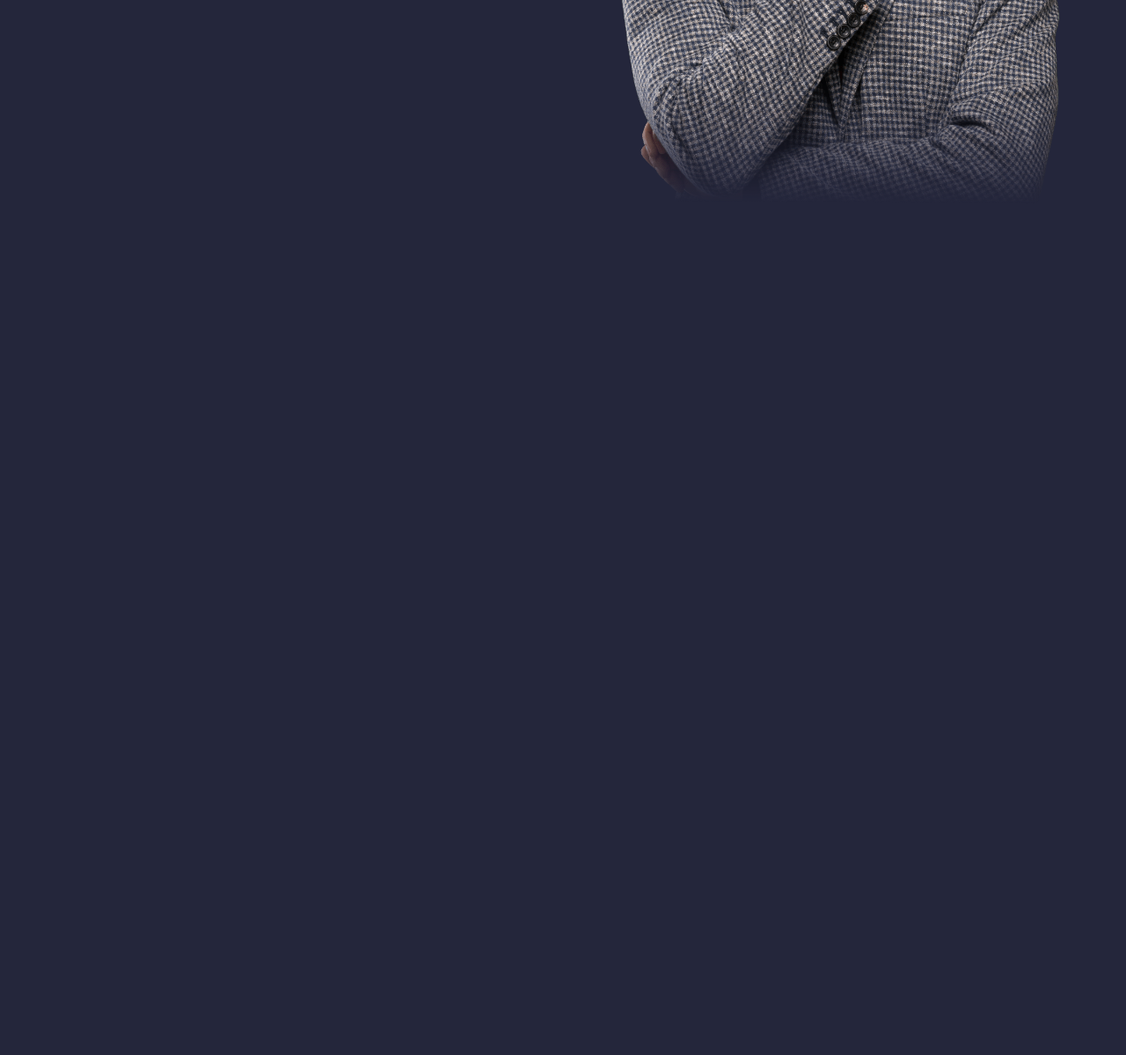
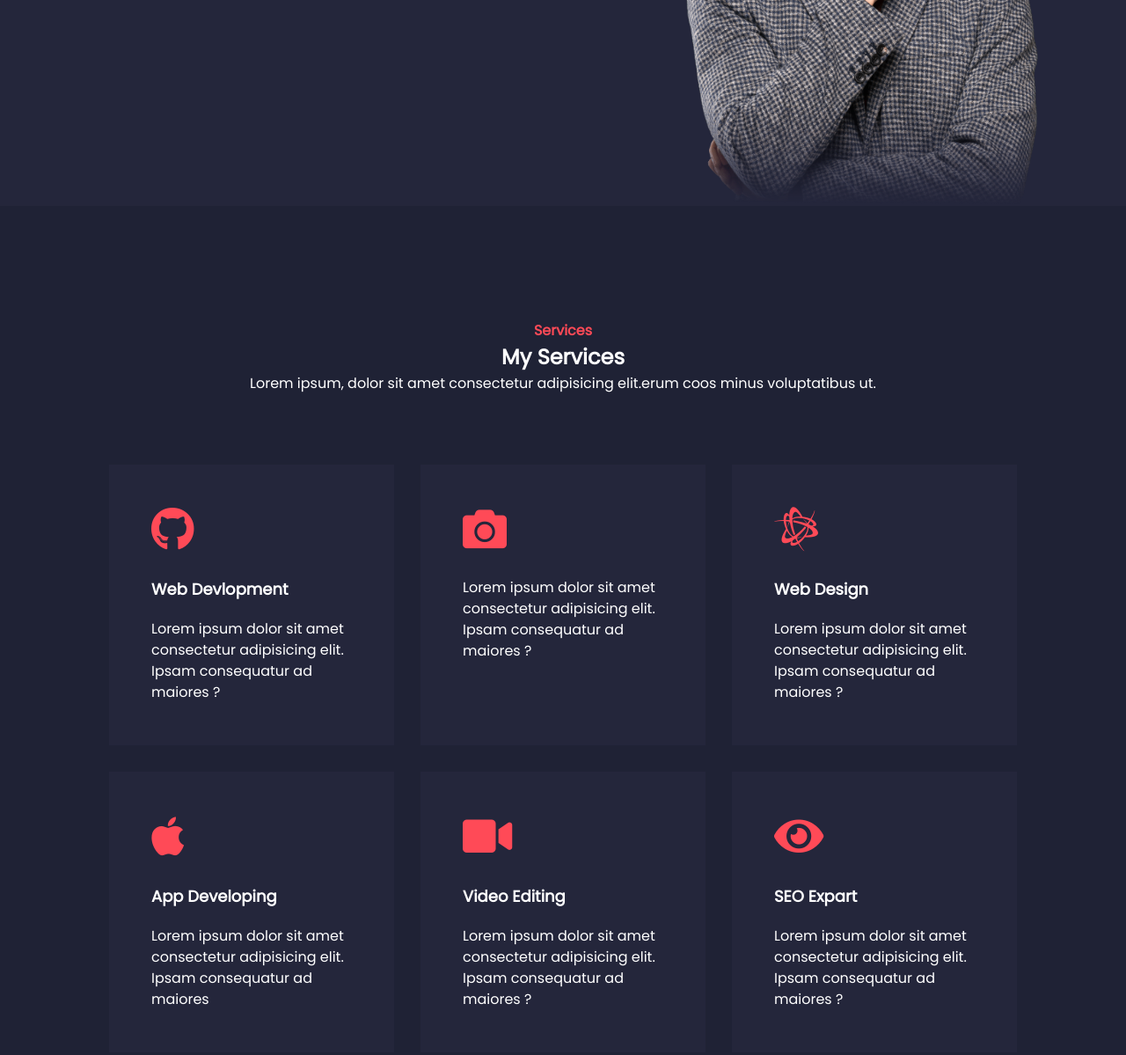
Before and after one commit to martino509/portfolio-project, a plain HTML site: page index.html in a window 1280 px wide. Shown: the part 566-1765 px from the top of the page at 88% size. Before the commit the page ends 800 px from the top, so only its background shows below. Drawn offline with Linux system fonts and the light colour scheme.

Commit message:
new seection create services section

```diff
--- a/index.html
+++ b/index.html
@@ -27,8 +27,9 @@
           <li><a href="#">Contact</a></li>
         </ul>
     </header>
+  </nav>
+        <section class="main"> <div>
 
-        <section class="main"> <div>
             <div class="social-icons">
                 <a href="#"><i class="fab fa-facebook"></i></a>
                 <a href="#"><i class="fab fa-twitter"></i></a>
@@ -46,7 +47,68 @@
             </div>
 
         </section>
-      </nav>
+
+        <section class="cards" id="services">
+            <div class="text">
+              <h4>Services</h4>
+              <h1>My Services</h1>
+              <p>Lorem ipsum, dolor sit amet consectetur adipisicing elit.erum coos minus voluptatibus ut. </p>
+            </div>
+
+            <div class="container">
+              <div class="card">
+                <div class="icon">
+                <i class="fab fa-github"></i>
+              </div>
+                <h3>Web Devlopment</h3>
+                <p>Lorem ipsum dolor sit amet consectetur adipisicing elit. Ipsam consequatur ad maiores ?</p>
+
+              </div>
+
+              <div class="card">
+                <div class="icon">
+                  <i class="fas fa-camera"></i>
+                </div>
+                <h3></h3>
+                <p>Lorem ipsum dolor sit amet consectetur adipisicing elit. Ipsam consequatur ad maiores ?</p>
+
+              </div>
+              <div class="card">
+                <div class="icon">
+                  <i class="fab fa-battle-net"></i>
+                </div>
+                <h3>Web Design</h3>
+                <p>Lorem ipsum dolor sit amet consectetur adipisicing elit. Ipsam consequatur ad maiores ?</p>
+
+              </div>
+
+              <div class="card">
+                <div class="icon">
+                  <i class="fab fa-apple"></i>
+                </div>
+                <h3>App Developing</h3>
+                <p>Lorem ipsum dolor sit amet consectetur adipisicing elit. Ipsam consequatur ad maiores </p>
+
+              </div>
+              <div class="card">
+                <div class="icon">
+                  <i class="fas fa-video"></i>
+                </div>
+                <h3>Video Editing</h3>
+                <p>Lorem ipsum dolor sit amet consectetur adipisicing elit. Ipsam consequatur ad maiores ?</p>
+
+              </div>
+              <div class="card">
+                <div class="icon">
+                  <i class="fas fa-eye"></i>
+                </div>
+                <h3>SEO Expart</h3>
+                <p>Lorem ipsum dolor sit amet consectetur adipisicing elit. Ipsam consequatur ad maiores ?</p>
+
+              </div>
+            </div>
+        </section>
+
 
 
 
--- a/styles.css
+++ b/styles.css
@@ -10,9 +10,8 @@
     font-family: poppins;
     background: #24263b;
 
+  }
 
-
-  }
   nav{
     background: #1f2235;
     height: 80px;
@@ -21,6 +20,8 @@
     transition: 5s;
     box-shadow: 5px 5px 5px rgba(0, 0, 0, 0.323);
   }
+
+
   label.logo{
     color: white;
     font-size: 35px;
@@ -68,7 +69,7 @@
   #check{
     display: none;
   }
-  @media (max-width: 980px){
+  @media (max-width: 890px){
     label.logo{
       font-size: 30px;
       padding-left: 50px;
@@ -77,7 +78,7 @@
       font-size: 16px;
     }
   }
-  @media (max-width:858px){
+  @media (max-width:1069px){
     .checkbtn{
       display: block;
     }
@@ -101,7 +102,7 @@
     }
     a:hover,a.active{
       background: none;
-      color: #0082e6;
+      color: #ffffff;
     }
     #check:checked ~ ul{
       left: 0;
@@ -109,7 +110,7 @@
   }
 
 
-
+/*section one*/
   section {
       padding: 100px 60px;
 
@@ -122,7 +123,8 @@
       display: flex;
       align-items: center;
       background: url(img/section.png) no-repeat;
-      background-position:right 75px bottom ;
+      background-position:right 100px bottom ;
+      background-size: 400px;
       }
 
 
@@ -170,20 +172,133 @@
 
 .social-icons a{
     color: white;
-    font-size: 15px;
-    padding: 20px;
-    border-radius: 50px 0px;
+    font-size: 20px;
+    padding: 15px;
+    text-align: center;
     border-color:#ff4a57 ;
     border-style: solid;
+
+    display: inline-block;
+    border-radius: 50%;
+    width: 50px;
+    height: 50px;
 }
 .social-icons a:hover{
     background-color: #ff4a57;
     transition: .3s ease;
 }
 
+
+
 .main-btn:hover{
     background-color: #ff4a57;;
 }
+
+/* section two */
+.cards{
+   background-color: #1f2235;
+}
+
+.text{
+  text-align: center;
+  line-height: 1.5;
+  width: 90%;
+  margin: auto;
+  margin-top: 30px;
+}
+
+.text h1{
+  font-family: poppins;
+  color: #fff;
+}
+.text h4{
+  color: #ff4a57;
+  font-family: poppins;
+}
+
+.text p{
+
+color: #fff;
+margin: 0px 0px 16px;
+
+}
+.card h3{
+  font-family: poppins;
+  color: #fff;
+  font-size: 18px;
+  margin-top: 10px;
+  margin: 30px 0px 20px;
+  text-align: left;
+
+}
+
+.container{
+  display: grid;
+  grid-template-columns: repeat(3,1fr);
+  padding: 4rem;
+  grid-gap: 30px;
+  width: 80%;
+  margin: auto;
+
+}
+
+.card{
+
+  text-align: center;
+  padding: 4rem;
+  line-height: 1.5;
+  background-color: #24263b;
+}
+.card .icon{
+  color: #ff4a57;
+  font-size: 50px;
+  text-align: left;
+
+  margin-top: 0;
+}
+
+.card p{
+  text-align: left;
+  color:#fff ;
+  font-family: poppins;
+}
+
+.card:hover{
+
+  transition: all 200ms;
+  background-color: #ff4a57;
+
+}
+.card:hover .icon i{
+ color: #fff;
+
+}
+
+
+@media(max-width:1400px)  {
+           .container{
+             grid-template-columns: repeat(2.1fr);
+             grid-grap:20px;
+            width: 100%;
+
+           }
+           .card{
+             padding: 3rem;
+
+
+           }
+
+}
+
+@media(max-width:900px){
+  .container{
+    grid-template-columns:1fr ;
+  }
+      .card{
+        padding: 2rem;
+      }
+}
+
 @media (max-width:858px){
     .main{
         width: 100%;
@@ -191,7 +306,8 @@
         display: flex;
         align-items: center;
         background: url(img/section.png) no-repeat;
-        background-position:center  bottom  ;
+        background-position:center  bottom ;
+        background-size:0;
 
         }
         .main h2{
@@ -209,5 +325,8 @@
             border-radius: 50px 6px;
             border-color:#ff4a57 ;
             border-style: solid;
-        }
+            display: inline-block;
+    border-radius: 50%;
+    width: 50px;
+    height: 50px;
 }
```
